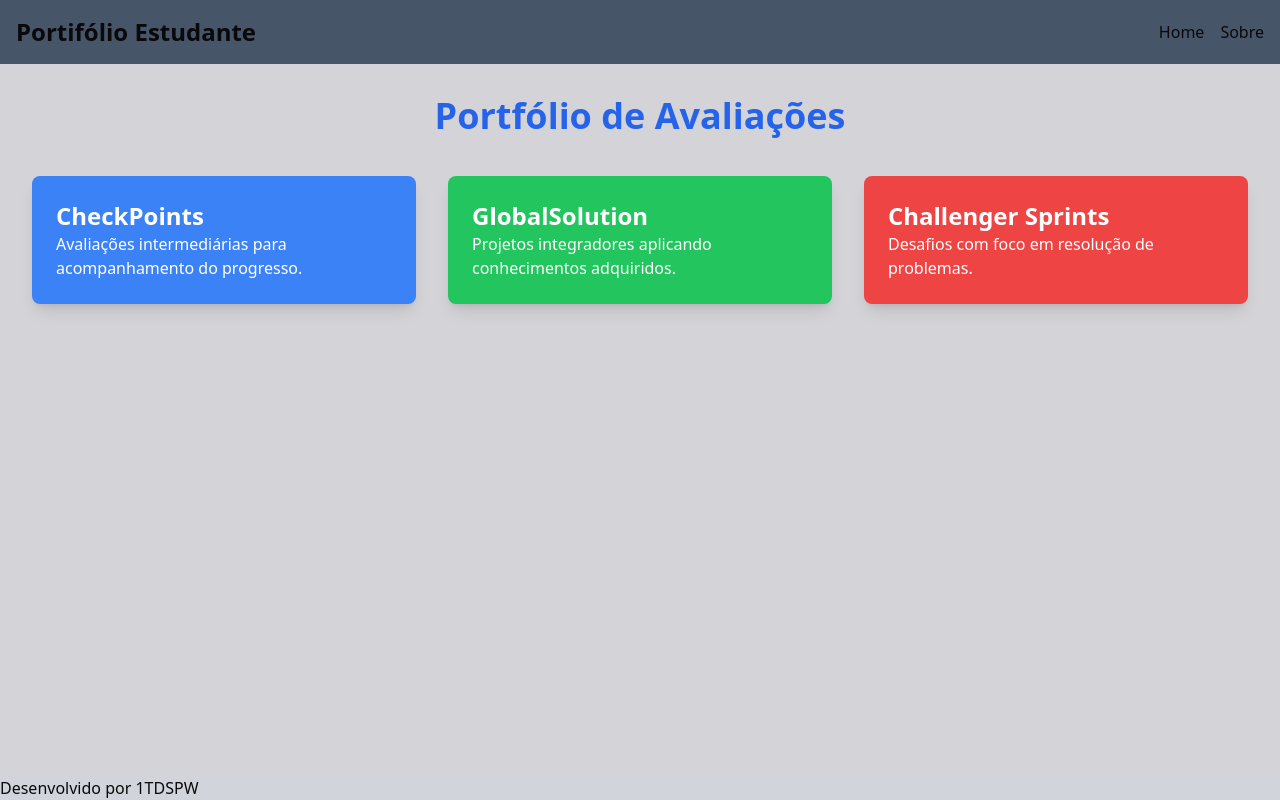
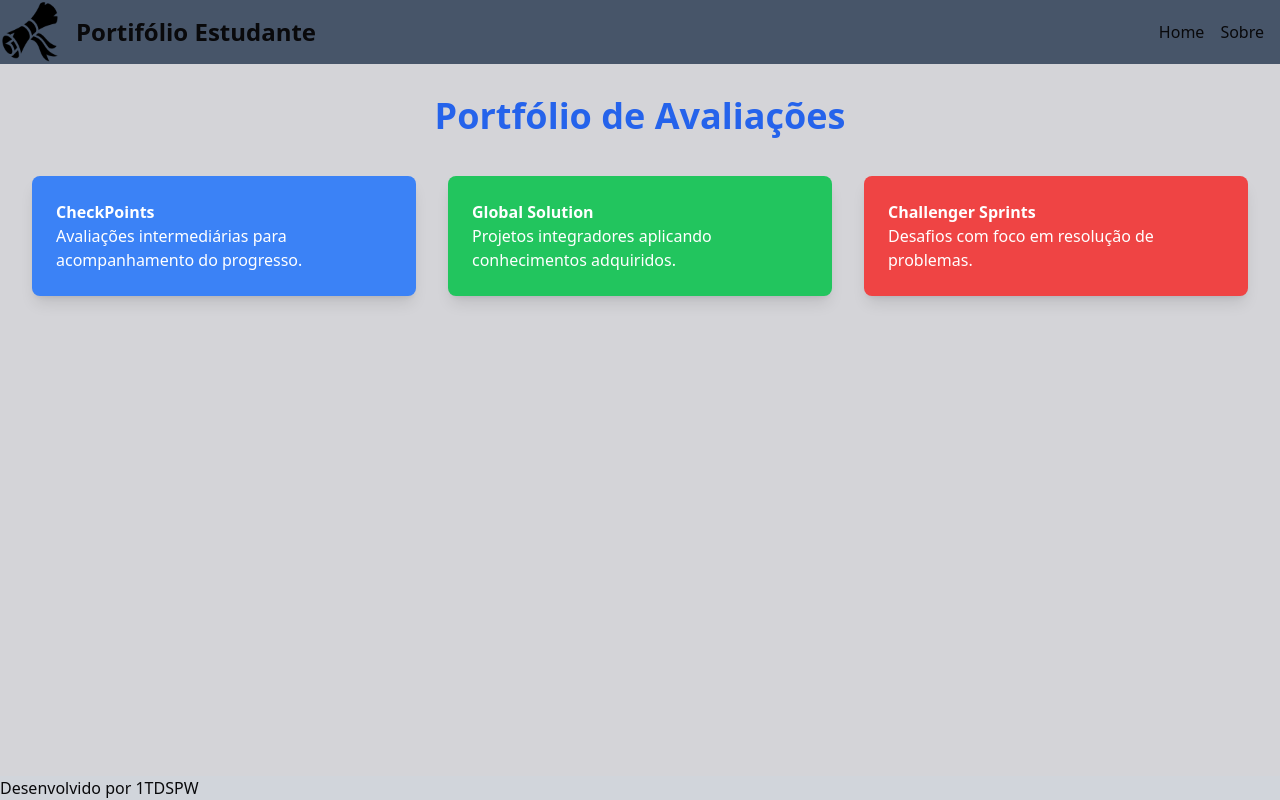
Before and after one commit to Byells/Portif-lio-cp3, a Next.js app: page / in a window 1280 px wide. Built offline with nearby package versions, Linux system fonts and the light colour scheme.

Commit message:
colocando logo no header e altertando menu

```diff
--- a/src/components/Header/page.tsx
+++ b/src/components/Header/page.tsx
@@ -1,14 +1,16 @@
 import React from 'react'
+import imglogo from "@/img/scroll.png"
+import Image from 'next/image'
+
 
 export default function Header() {
   return (
     <div>
-      <header className="bg-slate-600 text-dark shadow-md">
+      <header className="bg-slate-600 text-dark shadow-md display: flex align-item: center">
+        <Image src={imglogo} alt="Logo" width={60} height={60}/>
       <div className="container mx-auto p-4 flex justify-between items-center">
-        {/* Logo ou Título */}
         <h1 className="text-2xl font-bold">Portifólio Estudante</h1>
 
-        {/* Links de navegação */}
         <nav>
           <ul className="flex space-x-4">
             <li>
--- a/src/components/Menu/Menu.tsx
+++ b/src/components/Menu/Menu.tsx
@@ -8,20 +8,24 @@ export default function Menu() {
   <div className="grid grid-cols-1 sm:grid-cols-3 gap-8">
     <Link href="/cp">
       <div className="bg-blue-500 text-white p-6 rounded-lg shadow-lg hover:shadow-xl transition-shadow duration-300 transform hover:scale-105">
-        <h2 className="text-2xl font-bold">CheckPoints</h2>
-        <p>Avaliações intermediárias para acompanhamento do progresso.</p>
+        <h2 className="text-3x2 font-bold">CheckPoints</h2>
+       <div><p>Avaliações intermediárias para acompanhamento do progresso.</p></div>
       </div>
     </Link>
     <Link href="/gs">
       <div className="bg-green-500 text-white p-6 rounded-lg shadow-lg hover:shadow-xl transition-shadow duration-300 transform hover:scale-105">
-        <h2 className="text-2xl font-bold">GlobalSolution</h2>
+        <h2 className="text-3x2 font-bold">Global Solution</h2>
+        <div>
         <p>Projetos integradores aplicando conhecimentos adquiridos.</p>
+        </div>
       </div>
     </Link>
     <Link href="/cs">
       <div className="bg-red-500 text-white p-6 rounded-lg shadow-lg hover:shadow-xl transition-shadow duration-300 transform hover:scale-105">
-        <h2 className="text-2xl font-bold">Challenger Sprints</h2>
-        <p>Desafios com foco em resolução de problemas.</p>
+        <h2 className="text-3x2 font-bold">Challenger Sprints</h2>
+        <div><p>
+          Desafios com foco em resolução de problemas.</p>
+          </div>
       </div>
     </Link>
   </div>
```
Also changed, not shown: src/img/scroll.png (added).
